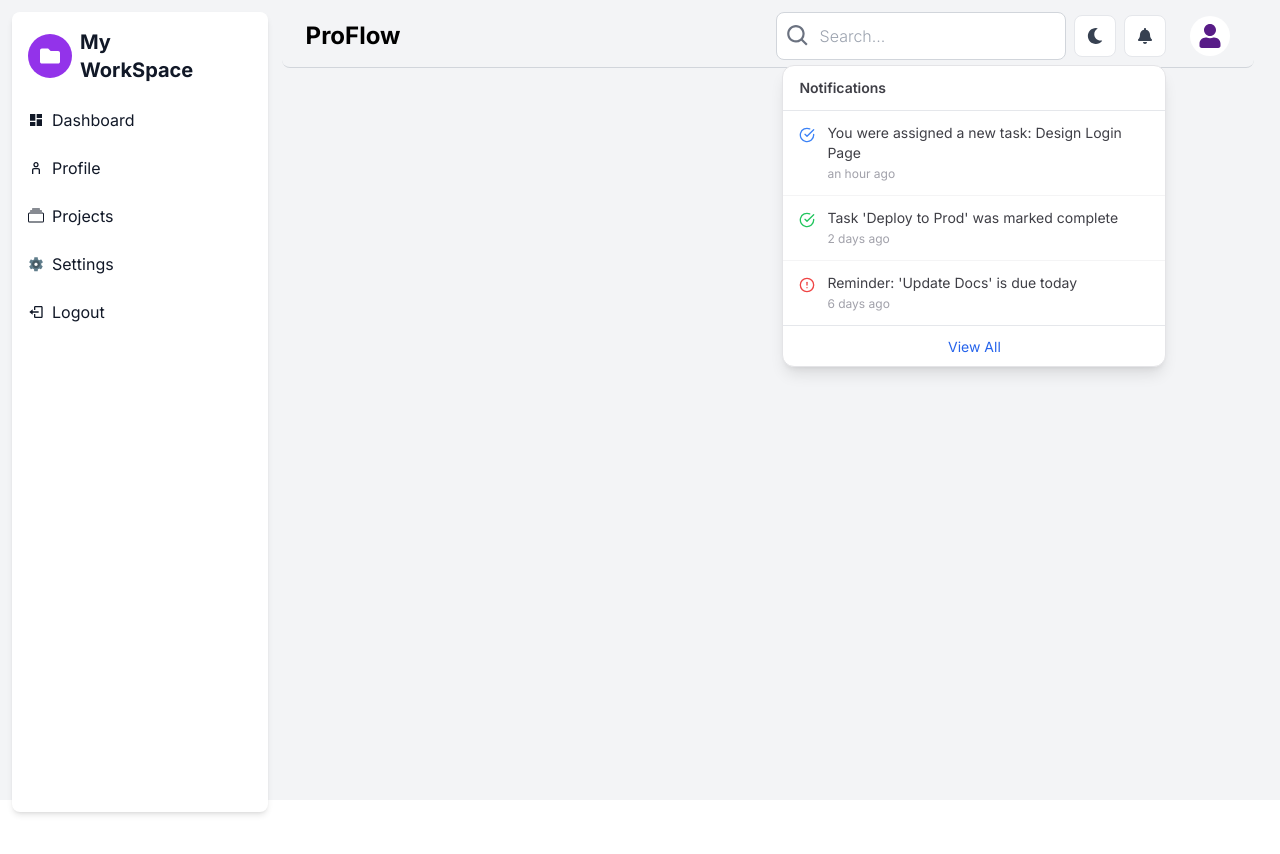
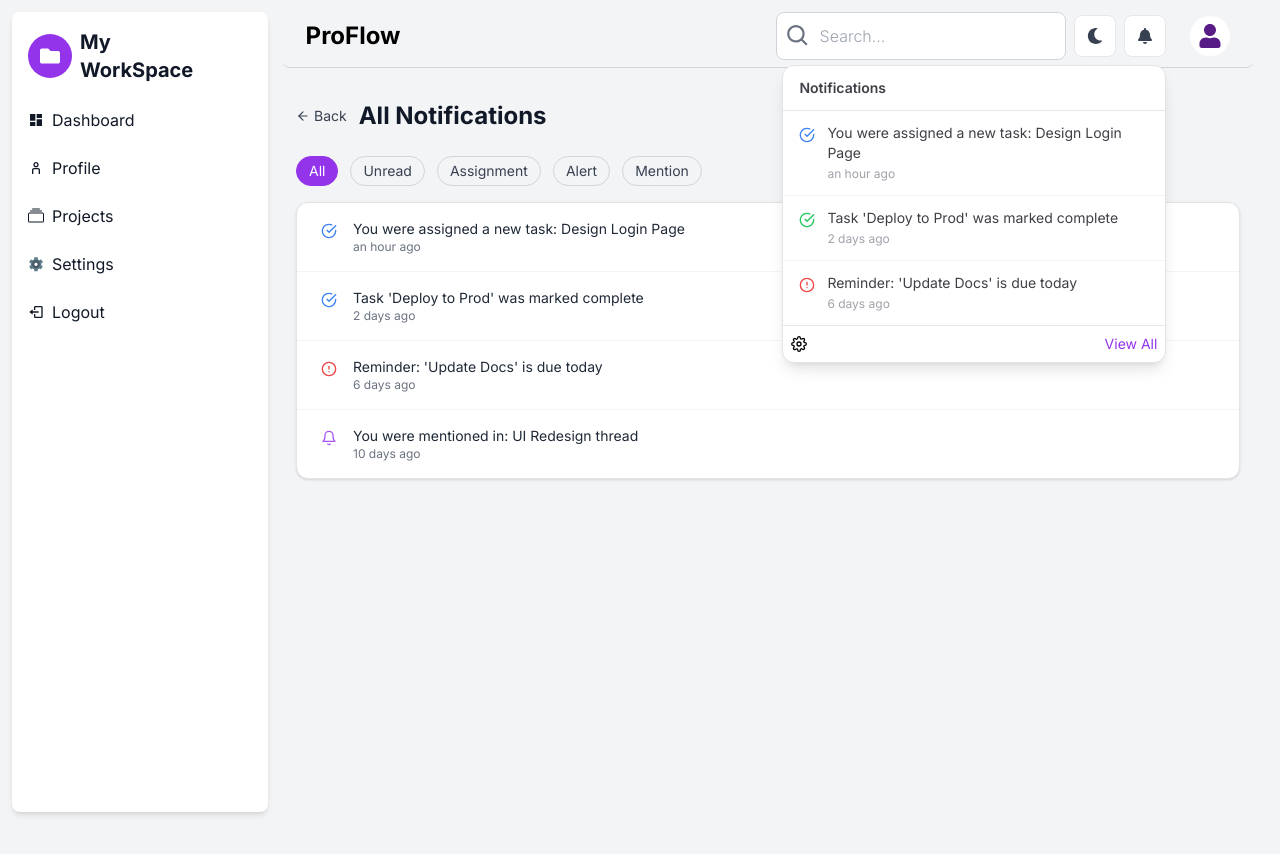
Before and after one commit to nisha-bugalia/TaskFlow, a React (Vite) app in the folder ProFlow-client/: page /notifications in a window 1280 px wide. Both pictures are taken after a click on the button 1145 px from the left and 35 px from the top of the page. Shown: the top 854 px of the page. Before the commit the page ends 800 px from the top, so only its background shows below. Built offline with nearby package versions, Linux system fonts and the light colour scheme; no server answers.

Commit message:
notifications page added

```diff
--- a/ProFlow-client/src/App.jsx
+++ b/ProFlow-client/src/App.jsx
@@ -25,6 +25,7 @@ import { Toaster } from 'react-hot-toast';
 import axios from "axios";
 import ProfilePage from "./components/ProfilePage/ProfilePage";
 import SettingsPage from "./components/Settings/SettingsPage";
+import NotificationPage from "./components/NotificationPage";
 
 
 function AppContent() {
@@ -221,6 +222,10 @@ const handleAddProject=(newProject)=>{
                 }
                 />
                 <Route
+                path="/notifications"
+                element={<NotificationPage/>}/>
+
+                <Route
                   path="/projects"
                   element={
                     <MainProjectsPage projects={projects} setProjects={setProjects}/>
--- a/ProFlow-client/src/components/NotificationDropdown.jsx
+++ b/ProFlow-client/src/components/NotificationDropdown.jsx
@@ -1,5 +1,5 @@
 import React, { useState, useRef, useEffect } from "react";
-import { FiBell, FiCheckCircle, FiAlertCircle } from "react-icons/fi";
+import { FiBell, FiCheckCircle, FiAlertCircle, FiSettings } from "react-icons/fi";
 import { useNavigate } from "react-router-dom";
 import dayjs from "dayjs";
 import { FaBell } from "react-icons/fa";
@@ -74,7 +74,7 @@ const NotificationDropdown = () => {
         onClick={() => setOpen(!open)}
         className="border p-3 border-gray-200 rounded-lg bg-white"
       >
-        <FaBell className=" text-gray-700 dark:text-zinc-200" />
+        <FaBell className=" text-gray-700 " />
       </button>
 
       {open && (
@@ -106,13 +106,18 @@ const NotificationDropdown = () => {
             )}
           </ul>
 
-          <div className="p-2 text-center border-t dark:border-zinc-700">
+          <div className="p-2 flex justify-between items-center text-center border-t dark:border-zinc-700">
+            <button className="text-black dark:text-white"
+            onClick={()=>{navigate("/settings")}}
+            >
+              <FiSettings/>
+            </button>
             <button
               onClick={() => {
                 navigate("/notifications");
                 setOpen(false);
               }}
-              className="text-sm text-blue-600 dark:text-blue-400 hover:underline"
+              className="text-sm text-purple-600 dark:text-purple-400 hover:underline"
             >
               View All
             </button>
--- /dev/null
+++ b/ProFlow-client/src/components/NotificationPage.jsx
@@ -0,0 +1,123 @@
+import React, { useState } from "react";
+import { FiArrowLeft, FiBell, FiCheckCircle, FiAlertCircle } from "react-icons/fi";
+import { useNavigate } from "react-router-dom";
+import dayjs from "dayjs";
+import classNames from "classnames";
+
+const dummyNotifications = [
+  {
+    id: 1,
+    message: "You were assigned a new task: Design Login Page",
+    type: "assignment",
+    status: "unread",
+    time: dayjs().subtract(1, "hour").toISOString(),
+  },
+  {
+    id: 2,
+    message: "Task 'Deploy to Prod' was marked complete",
+    type: "complete",
+    status: "read",
+    time: dayjs().subtract(2, "day").toISOString(),
+  },
+  {
+    id: 3,
+    message: "Reminder: 'Update Docs' is due today",
+    type: "alert",
+    status: "unread",
+    time: dayjs().subtract(6, "day").toISOString(),
+  },
+  {
+    id: 4,
+    message: "You were mentioned in: UI Redesign thread",
+    type: "mention",
+    status: "read",
+    time: dayjs().subtract(10, "day").toISOString(),
+  },
+];
+
+const getIcon = (type) => {
+  switch (type) {
+    case "assignment":
+    case "complete":
+      return <FiCheckCircle className="text-blue-500" />;
+    case "alert":
+      return <FiAlertCircle className="text-red-500" />;
+    case "mention":
+      return <FiBell className="text-purple-500" />;
+    default:
+      return <FiBell className="text-gray-500" />;
+  }
+};
+
+const NotificationsPage = () => {
+  const navigate = useNavigate();
+  const [filter, setFilter] = useState("all");
+
+  const filteredNotifications =
+    filter === "all"
+      ? dummyNotifications
+      : dummyNotifications.filter((n) =>
+          filter === "unread"
+            ? n.status === "unread"
+            : n.type === filter
+        );
+
+  return (
+    <div className="md:ml-[20vw] px-6 py-3 min-h-screen bg-gray-100 dark:bg-gray-900">
+      <div className="flex items-center gap-3 mb-6">
+        <button
+          onClick={() => navigate(-1)}
+          className="text-gray-700 dark:text-white hover:underline text-sm flex items-center gap-1"
+        >
+          <FiArrowLeft /> Back
+        </button>
+        <h1 className="text-2xl font-bold text-gray-900 dark:text-white">
+          All Notifications
+        </h1>
+      </div>
+
+      {/* Filters */}
+      <div className="mb-4 flex gap-3 flex-wrap text-sm">
+        {["all", "unread", "assignment", "alert", "mention"].map((f) => (
+          <button
+            key={f}
+            onClick={() => setFilter(f)}
+            className={classNames(
+              "px-3 py-1 rounded-full border",
+              filter === f
+                ? "bg-purple-600 text-white border-purple-600"
+                : "text-gray-700 dark:text-white border-gray-300 dark:border-gray-700 hover:bg-gray-100 dark:hover:bg-gray-800"
+            )}
+          >
+            {f.charAt(0).toUpperCase() + f.slice(1)}
+          </button>
+        ))}
+      </div>
+
+      <div className="bg-white dark:bg-zinc-900 shadow border border-zinc-200 dark:border-zinc-700 rounded-xl divide-y divide-zinc-100 dark:divide-zinc-800">
+        {filteredNotifications.length === 0 ? (
+          <p className="p-6 text-center text-gray-500 dark:text-zinc-400 italic">
+            No notifications found.
+          </p>
+        ) : (
+          filteredNotifications.map((notif) => (
+            <div
+              key={notif.id}
+              className="px-6 py-4 flex items-start gap-4 hover:bg-zinc-50 dark:hover:bg-zinc-800 transition"
+            >
+              <div className="pt-1">{getIcon(notif.type)}</div>
+              <div className="text-sm text-gray-800 dark:text-zinc-200">
+                <p>{notif.message}</p>
+                <p className="text-xs text-gray-500 dark:text-zinc-400">
+                  {dayjs(notif.time).fromNow()}
+                </p>
+              </div>
+            </div>
+          ))
+        )}
+      </div>
+    </div>
+  );
+};
+
+export default NotificationsPage;
--- a/ProFlow-client/src/components/ProfilePage/ProfileHeader.jsx
+++ b/ProFlow-client/src/components/ProfilePage/ProfileHeader.jsx
@@ -3,7 +3,7 @@ import { FiEdit2 } from "react-icons/fi";
 
 const ProfileHeader = ({ user, onEdit }) => {
   return (
-    <div className=" dark:bg-gray-900 rounded-xl p-6 shadow-sm dark:border-gray-800 flex flex-col md:flex-row items-center gap-6">
+    <div className=" dark:bg-gray-900 rounded-xl p-6 pt-0 shadow-sm dark:border-gray-800 flex flex-col md:flex-row items-center gap-6">
       {/* Avatar */}
       <div className="flex-shrink-0">
         <img
--- a/ProFlow-client/src/components/Projects-Management/ProjectHeader.jsx
+++ b/ProFlow-client/src/components/Projects-Management/ProjectHeader.jsx
@@ -32,7 +32,7 @@ const ProjectHeader = ({ id, title, activeTab, onTabChange }) => {
         <div className="flex items-center gap-4">
           <button
             className="flex items-center gap-2 px-3 py-1 rounded bg-black text-white hover:bg-gray-900 transition"
-            onClick={() => navigate('/projects')}
+            onClick={() => navigate(-1)}
           >
             <AiOutlineArrowLeft size={18} />
             Back
@@ -56,9 +56,6 @@ const ProjectHeader = ({ id, title, activeTab, onTabChange }) => {
             {tab.name}
           </button>
         ))}
-        <button className="ml-auto p-2 text-gray-500 hover:text-black">
-          <FiPlus />
-        </button>
       </div>
     </div>
   );
```
